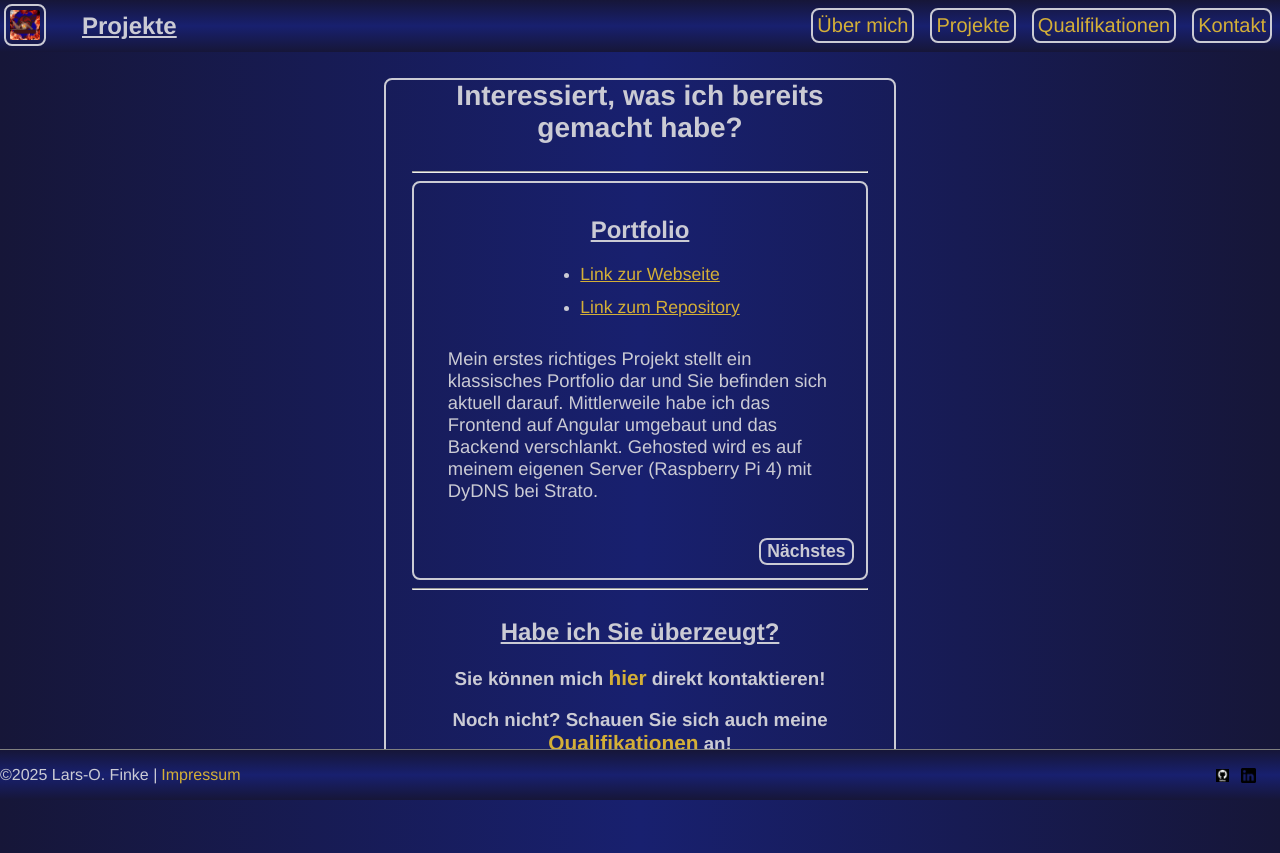
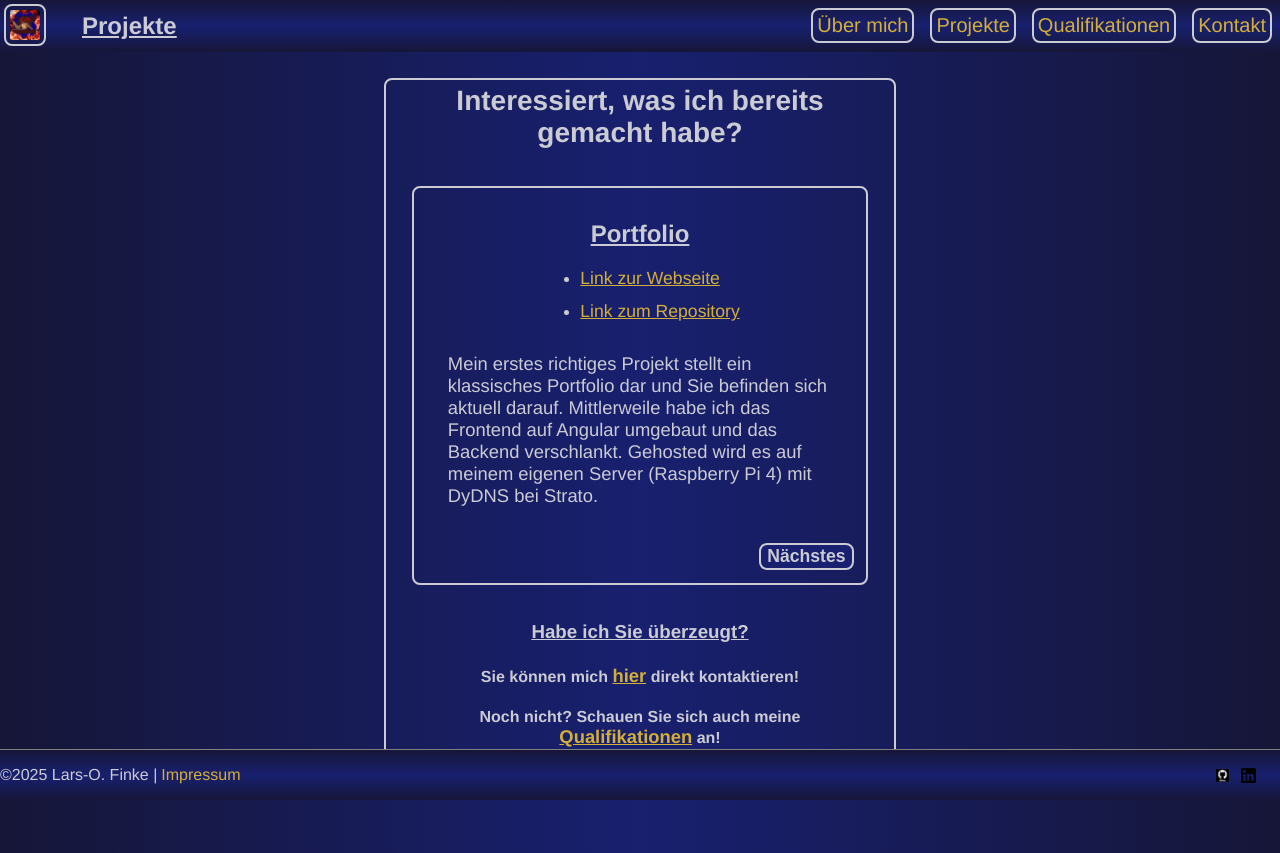
Before and after one commit to LarsOFinke/MyPortfolio, an Angular app in the folder frontend/: page /projects in a window 1280 px wide. Built offline with nearby package versions, Linux system fonts and the light colour scheme.

Commit message:
Further CSS-refactoring to get a unified look

```diff
--- a/frontend/src/app/components/about-me-page/about-me-page.component.html
+++ b/frontend/src/app/components/about-me-page/about-me-page.component.html
@@ -1,16 +1,19 @@
 <div class="centered">
   <div class="custom-wrapper centered bordered">
     <h1>Wer bin ich und was kann ich Ihnen bieten?</h1>
-      <p align="center">
-        Ich bin Lars-O. Finke, Jahrgang '97 und wohnhaft in der schönen Hansestadt
-        Hamburg!
-      </p>
+
+    <div class="bordered">
+      <br />
 
       <div class="centered">
         <img class="me" [src]="'assets/images/' + profilePicture" />
       </div>
 
-      <div>
+      <p align="center">
+        Ich bin Lars-O. Finke, Jahrgang '97 und wohnhaft in der schönen
+        Hansestadt Hamburg!
+      </p>
+
       <p>
         Im Laufe des letzten Jahres konnte ich autodidaktisch einen guten und
         tiefen Einblick in das Berufsfeld eines Software Developers gewinnen und
@@ -55,11 +58,11 @@
         nicht lange um den heißen Brei redet, klare Ziele und eine Menge
         Engagement mitbringt...
       </p>
+
+      <h3>Dann bin ich Ihr Mann!</h3>
     </div>
 
-      <h3>Dann bin ich Ihr Mann!</h3>
-
-      <hr />
+    <br />
 
     <div>
       <h2><u>Habe ich Ihr Interesse geweckt?</u></h2>
--- a/frontend/src/app/components/contact-page/contact-page.component.html
+++ b/frontend/src/app/components/contact-page/contact-page.component.html
@@ -1,10 +1,12 @@
 <div class="centered vh-85">
-    <div class="custom-wrapper centered bordered" id="contact-form">
-      <h2>
-        Kontaktieren Sie mich als eine Investition für die Zukunft Ihres
-        Unternehmens!
-      </h2>
+  <div class="custom-wrapper centered bordered" id="contact-form">
+    <h2>
+      Kontaktieren Sie mich als eine Investition für die Zukunft Ihres
+      Unternehmens!
+    </h2>
 
+    <div class="bordered">
       <app-contact-form></app-contact-form>
     </div>
   </div>
+</div>
--- a/frontend/src/app/components/projects-page/projects-page.component.css
+++ b/frontend/src/app/components/projects-page/projects-page.component.css
@@ -1,3 +1,9 @@
+a {
+  text-decoration: underline;
+  text-align: center;
+  font-size: 1.15rem;
+}
+
 @media (min-width: 1023px) {
   .custom-wrapper {
     width: 40%;
--- a/frontend/src/app/components/projects-page/projects-page.component.html
+++ b/frontend/src/app/components/projects-page/projects-page.component.html
@@ -1,23 +1,22 @@
 <div class="centered">
   <div class="custom-wrapper centered bordered vh-85">
     <h1>Interessiert, was ich bereits gemacht habe?</h1>
-
-    <hr />
+    <br>
 
     <div class="bordered">
       <app-projects></app-projects>
     </div>
 
     <br class="clearfix" />
-    <hr />
+    <br>
 
     <div>
-      <h2><u>Habe ich Sie überzeugt?</u></h2>
-      <h3>Sie können mich <a href="/contact">hier</a> direkt kontaktieren!</h3>
-      <h3>
+      <h3><u>Habe ich Sie überzeugt?</u></h3>
+      <h4>Sie können mich <a href="/contact">hier</a> direkt kontaktieren!</h4>
+      <h4>
         Noch nicht? Schauen Sie sich auch meine
         <a href="/qualifications">Qualifikationen</a> an!
-      </h3>
+      </h4>
     </div>
   </div>
 </div>
--- a/frontend/src/app/components/projects-page/projects/projects.component.css
+++ b/frontend/src/app/components/projects-page/projects/projects.component.css
@@ -10,7 +10,7 @@ p {
   display: none;
 }
 
-.projects a {
+a {
   text-decoration: underline;
   text-align: center;
   font-size: 1rem;
```
Lines whose indentation alone changed are shown as unchanged.
